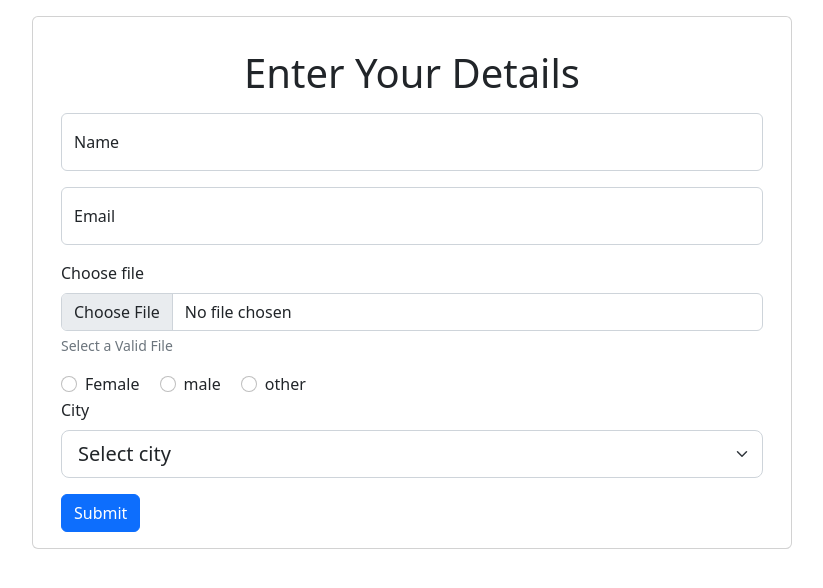
After one commit to 2002MAYANK/webapp0, a Flask app: page /form in a window 1280 px wide. The commit adds this page. Shown: the top 588 px of the page, without its empty margins (228-1051 px from the left). Run offline with Flask 3, Linux system fonts and the light colour scheme.

Commit message:
Learnign Routes, Form request response.

```diff
--- a/app.py
+++ b/app.py
@@ -1,4 +1,6 @@
-from flask import Flask, render_template
+from flask import Flask, render_template, request, redirect
+from werkzeug .utils import secure_filename
+
 app = Flask(__name__)
 
 
@@ -7,5 +9,24 @@ def index():
     return render_template('index.html')
 
 
+@app.route('/form', methods=['GET', 'POST'])
+def form_view():
+    if request.method == 'POST':
+        name = request.form['name']
+        email = request.form['email']
+        file = request.files['file']
+        gender = request.form['gender']
+        city = request.form['city']
+        if file:
+            filename = secure_filename(file.filename)
+            file.save('static/'+filename)
+            print(filename)
+            print(name)
+            print(email)
+            print(gender)
+            print(city)
+    return render_template('form_input.html')
+
+
 if __name__ == '__main__':
     app.run(host='0.0.0.0', port=8000, debug=True)
--- a/static/css/style.css
+++ b/static/css/style.css
@@ -3,10 +3,5 @@ body{
 }
 
 .title{
-    text-align: center;
     color: white;
 }
-#logoImage{
-    margin-top: 5%;
-    margin-left: 35%;
-}
--- /dev/null
+++ b/templates/form_input.html
@@ -0,0 +1,132 @@
+<!DOCTYPE html>
+<html lang="en">
+  <head>
+    <title>WebAPP0-Form</title>
+    <!-- Required meta tags -->
+    <meta charset="utf-8" />
+    <meta
+      name="viewport"
+      content="width=device-width, initial-scale=1, shrink-to-fit=no"
+    />
+
+    <!-- Bootstrap CSS v5.2.1 -->
+    <link
+      href="https://cdn.jsdelivr.net/npm/bootstrap@5.2.1/dist/css/bootstrap.min.css"
+      rel="stylesheet"
+      integrity="sha384-iYQeCzEYFbKjA/T2uDLTpkwGzCiq6soy8tYaI1GyVh/UjpbCx/TYkiZhlZB6+fzT"
+      crossorigin="anonymous"
+    />
+  </head>
+
+  <body>
+    <header>
+      <!-- place navbar here -->
+    </header>
+    <main>
+      <div class="container">
+        <div class="row my-3">
+          <div class="col-md-8 mx-auto card">
+            <div class="card-body">
+              <form method="POST" enctype="multipart/form-data">
+                <div class="text-center">
+                  <h1 class="my-3">Enter Your Details</h1>
+                </div>
+                <div class="form-floating mb-3">
+                  <input
+                    type="text"
+                    class="form-control"
+                    name="name"
+                    id="name"
+                    placeholder="Enter Your Name"
+                  />
+                  <label for="name">Name</label>
+                </div>
+                <div class="form-floating mb-3">
+                  <input
+                    type="email"
+                    class="form-control"
+                    name="email"
+                    id="name"
+                    placeholder="Enter Your Email"
+                  />
+                  <label for="email">Email</label>
+                </div>
+                <div class="mb-3">
+                  <label for="file" class="form-label">Choose file</label>
+                  <input
+                    type="file"
+                    class="form-control"
+                    name="file"
+                    id="file"
+                    placeholder="Select a file"
+                    aria-describedby="fileHelp"
+                  />
+                  <div id="fileHelp" class="form-text">Select a Valid File</div>
+                </div>
+                <div class="form-check form-check-inline">
+                  <input
+                    class="form-check-input"
+                    type="radio"
+                    name="gender"
+                    id="female"
+                    value="female"
+                  />
+                  <label class="form-check-label" for="female">Female</label>
+                </div>
+                <div class="form-check form-check-inline">
+                  <input
+                    class="form-check-input"
+                    type="radio"
+                    name="gender"
+                    id="male"
+                    value="male"
+                  />
+                  <label class="form-check-label" for="male">male</label>
+                </div>
+                <div class="form-check form-check-inline">
+                  <input
+                    class="form-check-input"
+                    type="radio"
+                    name="gender"
+                    id="other"
+                    value="other"
+                  />
+                  <label class="form-check-label" for="">other</label>
+                </div>
+                <div class="mb-3">
+                  <label for="city" class="form-label">City</label>
+                  <select
+                    class="form-select form-select-lg"
+                    name="city"
+                    id="city"
+                  >
+                    <option selected>Select city</option>
+                    <option value="nd">New Delhi</option>
+                    <option value="is">Istanbul</option>
+                    <option value="jk">Jakarta</option>
+                  </select>
+                </div>
+                <button type="submit" class="btn btn-primary">Submit</button>
+              </form>
+            </div>
+          </div>
+        </div>
+      </div>
+    </main>
+    <footer>
+      <!-- place footer here -->
+    </footer>
+    <!-- Bootstrap JavaScript Libraries -->
+    <script
+      src="https://cdn.jsdelivr.net/npm/@popperjs/core@2.11.6/dist/umd/popper.min.js"
+      integrity="sha384-oBqDVmMz9ATKxIep9tiCxS/Z9fNfEXiDAYTujMAeBAsjFuCZSmKbSSUnQlmh/jp3"
+      crossorigin="anonymous"
+    ></script>
+
+    <script
+      src="https://cdn.jsdelivr.net/npm/bootstrap@5.2.1/dist/js/bootstrap.min.js"
+      integrity="sha384-7VPbUDkoPSGFnVtYi0QogXtr74QeVeeIs99Qfg5YCF+TidwNdjvaKZX19NZ/e6oz"
+      crossorigin="anonymous"
+    ></script>
+  </body>
+</html>
```
Also changed, not shown: templates/index.html (+5 -2 lines), static/ptemplet.png (added).
